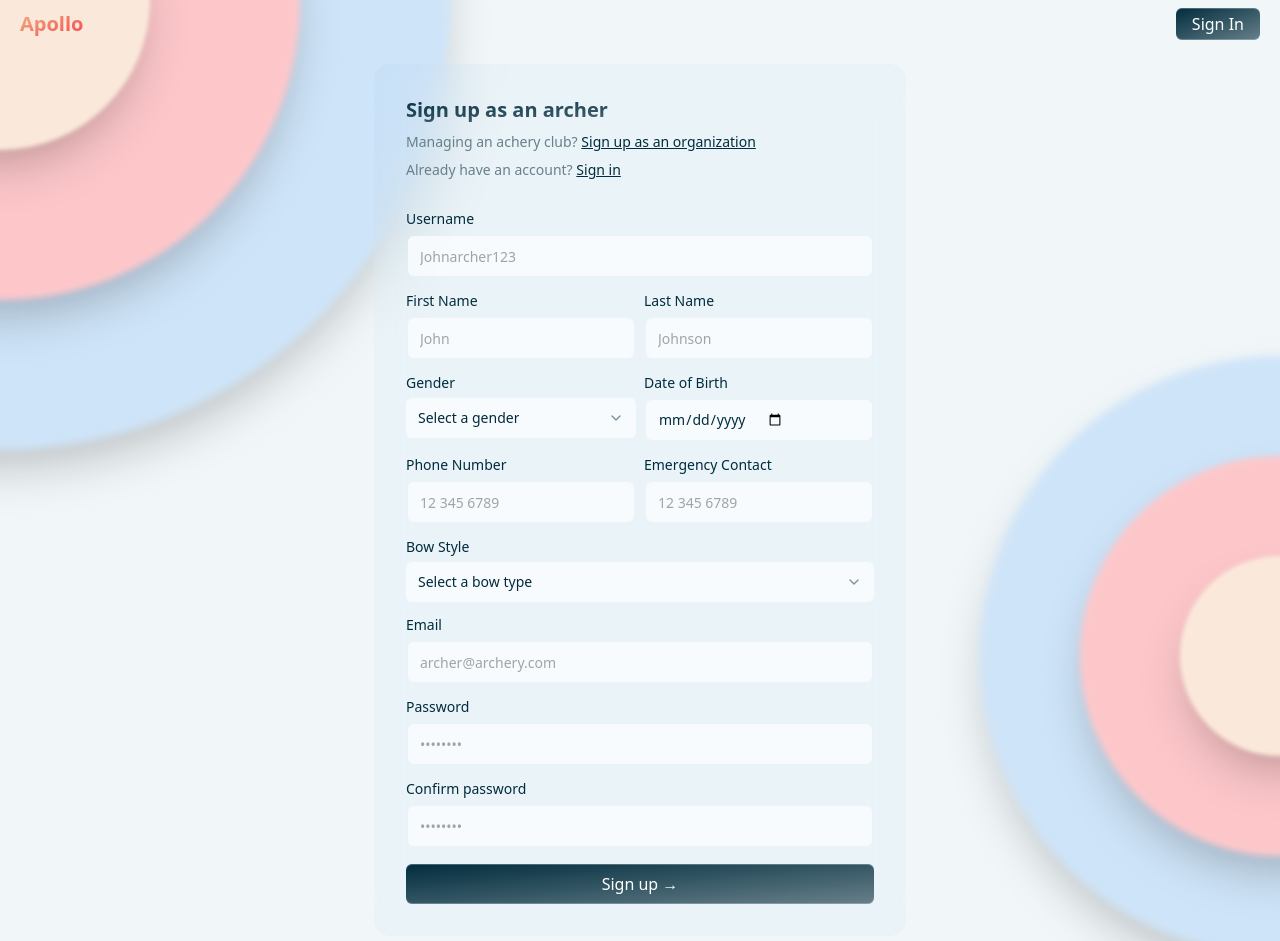
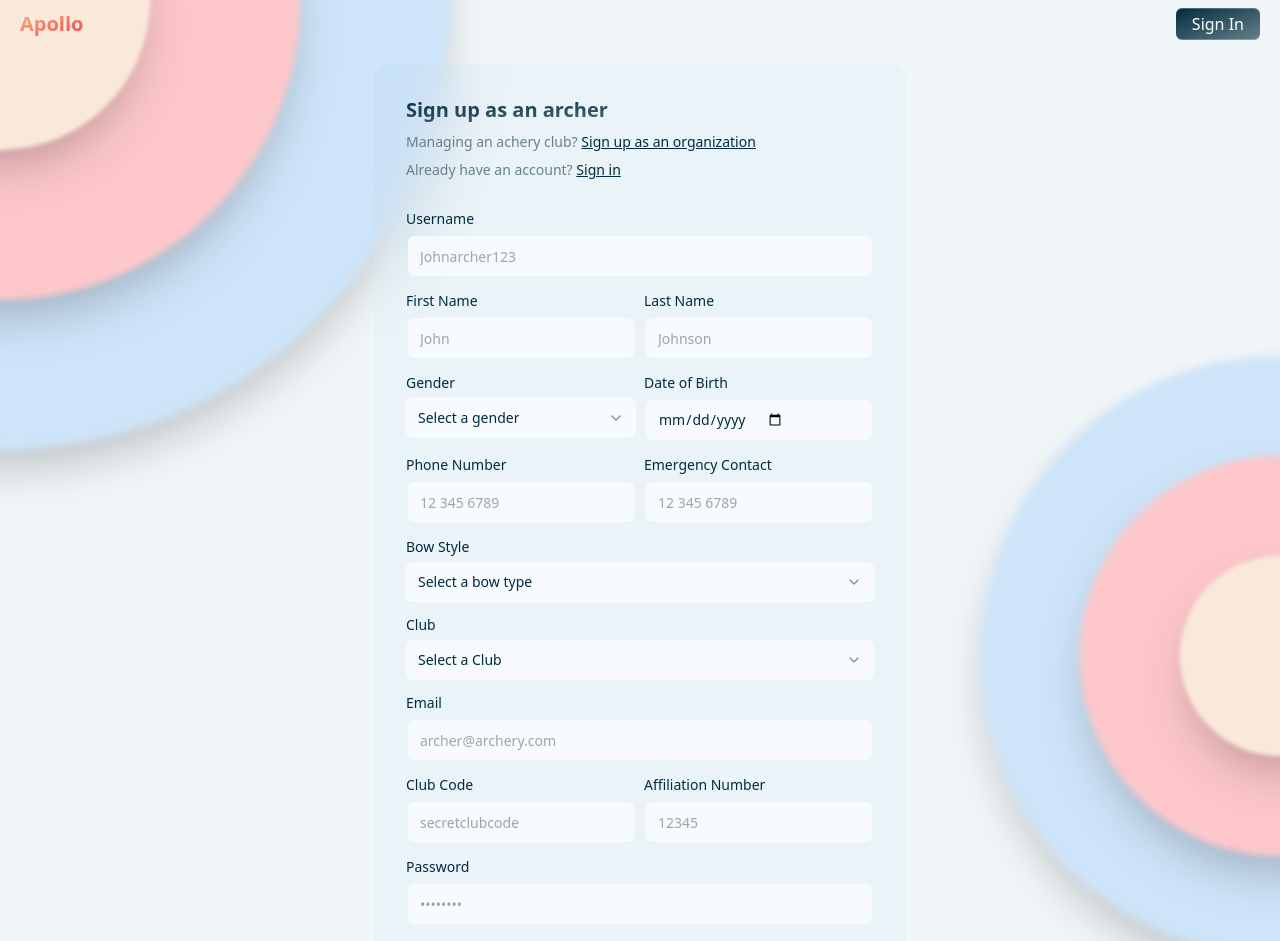
Before and after one commit to teamapollo977/apollo-frontend, a React (Vite) app: page /signup/individual in a window 1280 px wide. Shown: the top 941 px of the page. Built offline with nearby package versions, Linux system fonts and the light colour scheme.

Commit message:
Update individual registration form

```diff
--- a/src/RegisterIndividual.jsx
+++ b/src/RegisterIndividual.jsx
@@ -33,9 +33,9 @@ export default function RegisterIndividual() {
     handleRegister({
       ...data,
       affiliation_Number: "123456",
-      clubID: 1,
-      rolesId: 3,
-      divisionsId: 1,
+      // clubID: 1, NOT NEEDED ANYMORE
+      // rolesId: 3, NOT NEEDED ANYMORE
+      // divisionsId: 1, NOT NEEDED ANYMORE
     });
   };
 
@@ -223,6 +223,33 @@ export default function RegisterIndividual() {
         />
 
       </LabelInputContainer>
+
+      <LabelInputContainer>
+        <Label htmlFor="Club">Club</Label>
+        <Controller
+          name="Club"
+          control={control}
+          required="Club is required"
+          render={({ field }) => (
+            <Select
+              id="Club"
+              {...field}
+              onValueChange={(value) => field.onChange(value)}
+              required
+            >
+              <SelectTrigger>
+                <SelectValue placeholder="Select a Club"/>
+              </SelectTrigger>
+              <SelectContent>
+                <SelectItem value="club 1">club 1</SelectItem>
+                <SelectItem value="club 2">club 2</SelectItem>
+                <SelectItem value="club 3">club 3</SelectItem>
+              </SelectContent>
+            </Select>
+          )}
+        />
+
+      </LabelInputContainer>
       <LabelInputContainer>
         <Label htmlFor="email">Email</Label>
         <Input
@@ -235,6 +262,32 @@ export default function RegisterIndividual() {
           disabled={isSubmitting || loading}
         />
       </LabelInputContainer>
+      <div className="flex flex-col md:flex-row space-y-2 md:space-y-0 md:space-x-2">
+      <LabelInputContainer>
+        <Label htmlFor="clubPassword">Club Code</Label>
+        <Input
+          id="clubPassword"
+          placeholder="secretclubcode"
+          type="text"
+          {...register("clubPassword", {
+            required: "clubPassword is required",
+          })}
+          disabled={isSubmitting || loading}
+        />
+      </LabelInputContainer>
+      <LabelInputContainer>
+        <Label htmlFor="email">Affiliation Number</Label>
+        <Input
+          id="clubPassword"
+          placeholder="12345"
+          type="text"
+          {...register("clubPassword", {
+            required: "clubPassword is required",
+          })}
+          disabled={isSubmitting || loading}
+        />
+      </LabelInputContainer>
+      </div>
       <LabelInputContainer>
         <Label htmlFor="password">Password</Label>
         <Input
```
